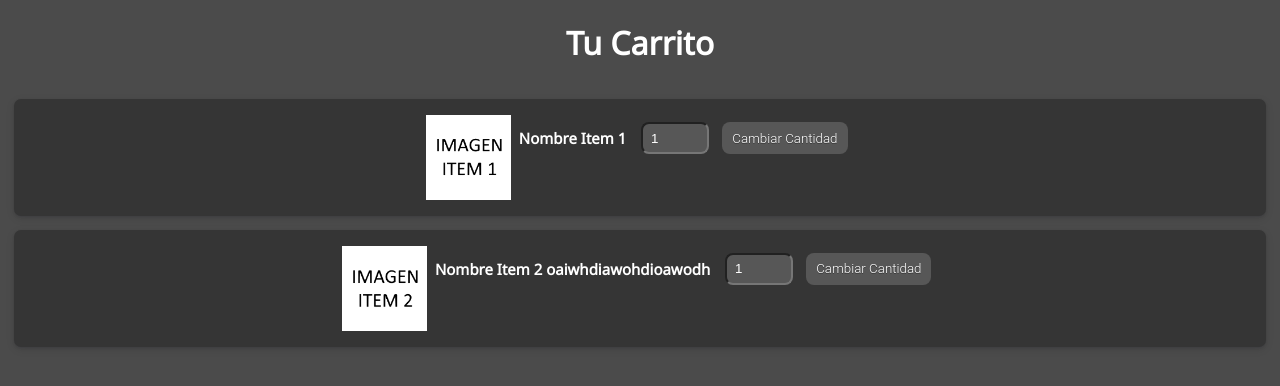
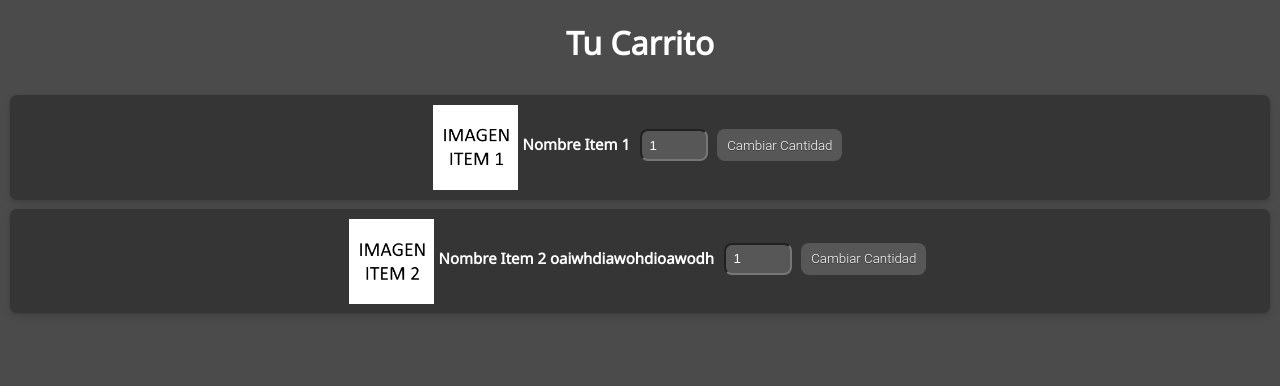
Before and after one commit to Nachiten/nach-shop-react, a React (Create React App) app: page / in a window 1280 px wide. Shown: the top 386 px of the page. Built offline with nearby package versions, Linux system fonts and the light colour scheme.

Commit message:
Terminado items de carrito

```diff
--- a/src/App.js
+++ b/src/App.js
@@ -1,4 +1,6 @@
+// eslint-disable-next-line
 import ItemList from "./components/ItemList/ItemList";
+// eslint-disable-next-line
 import Carrito from "./components/Carrito/Carrito";
 
 function App() {
--- a/src/components/Carrito/Carrito.css
+++ b/src/components/Carrito/Carrito.css
@@ -2,6 +2,6 @@
    display: flex;
    flex-direction: column;
 
-   gap: 0.85rem;
-   padding: 0.85rem;
+   gap: 0.6rem;
+   padding: 0.6rem;
 }
--- a/src/components/ItemCarrito/ItemCarrito.css
+++ b/src/components/ItemCarrito/ItemCarrito.css
@@ -12,7 +12,7 @@
    transition: all 350ms;
    overflow: hidden;
 
-   padding: 1rem;
+   padding: 0.6rem;
    width: 100%;
 
    box-shadow: rgba(3, 8, 20, 0.1) 0px 0.15rem 0.5rem,
@@ -24,10 +24,12 @@
 
 .card-carrito input {
    height: 2rem;
+   margin: 1.5rem 0.3rem;
 }
 
 .card-carrito button {
    height: 2rem;
+   margin: 1.5rem 0.3rem;
 }
 
 .card-carrito img {
@@ -38,7 +40,8 @@
 .card-carrito h2{
    font-size: 15px;
    text-align: left;
-   padding: 0rem 0.5rem 0rem 0.5rem;
+   vertical-align: middle;
+   margin: 1.8rem 0.3rem;
 }
 
 /* Si la resolucion es muy chica, achico la letra */
```
